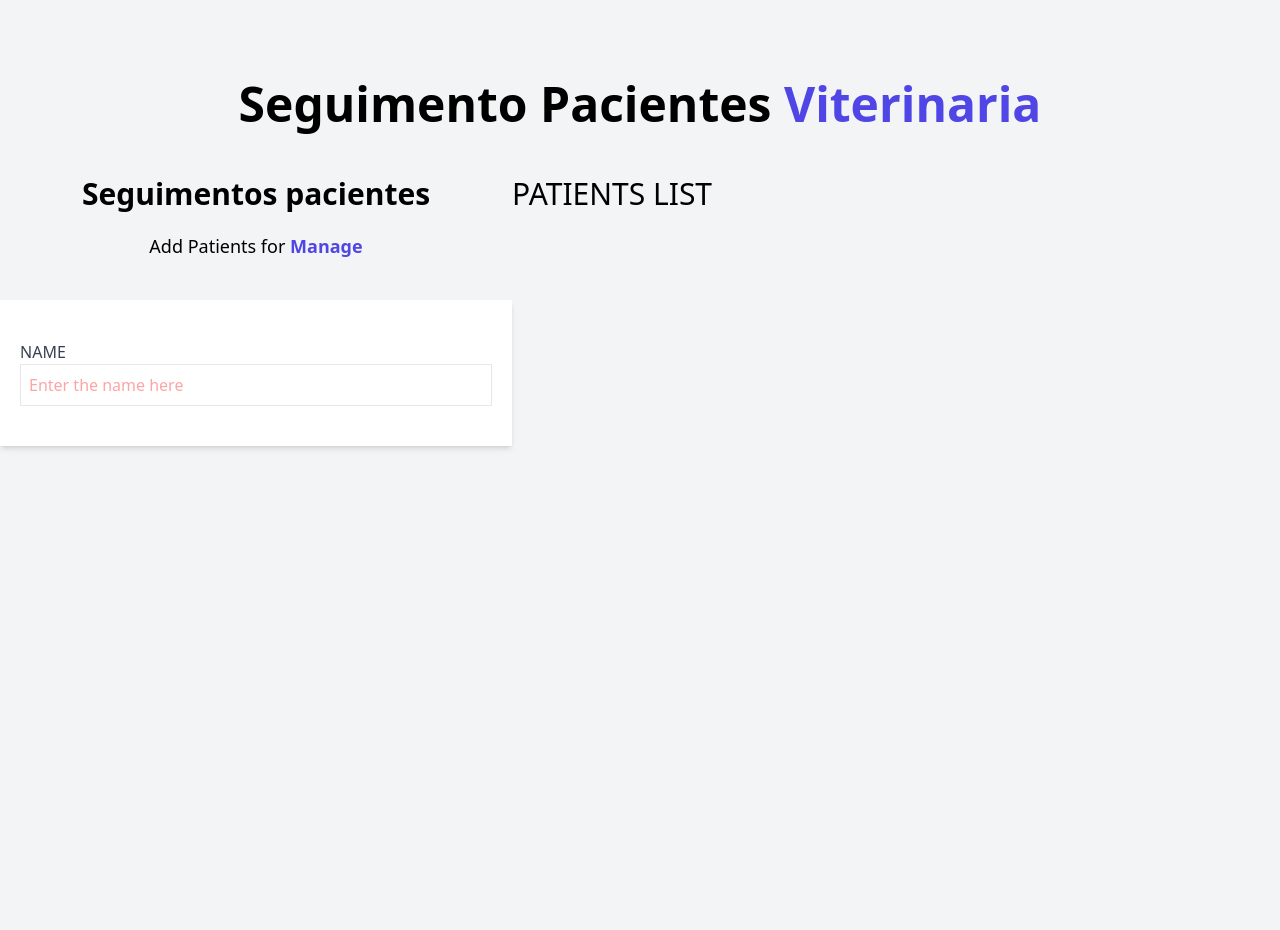
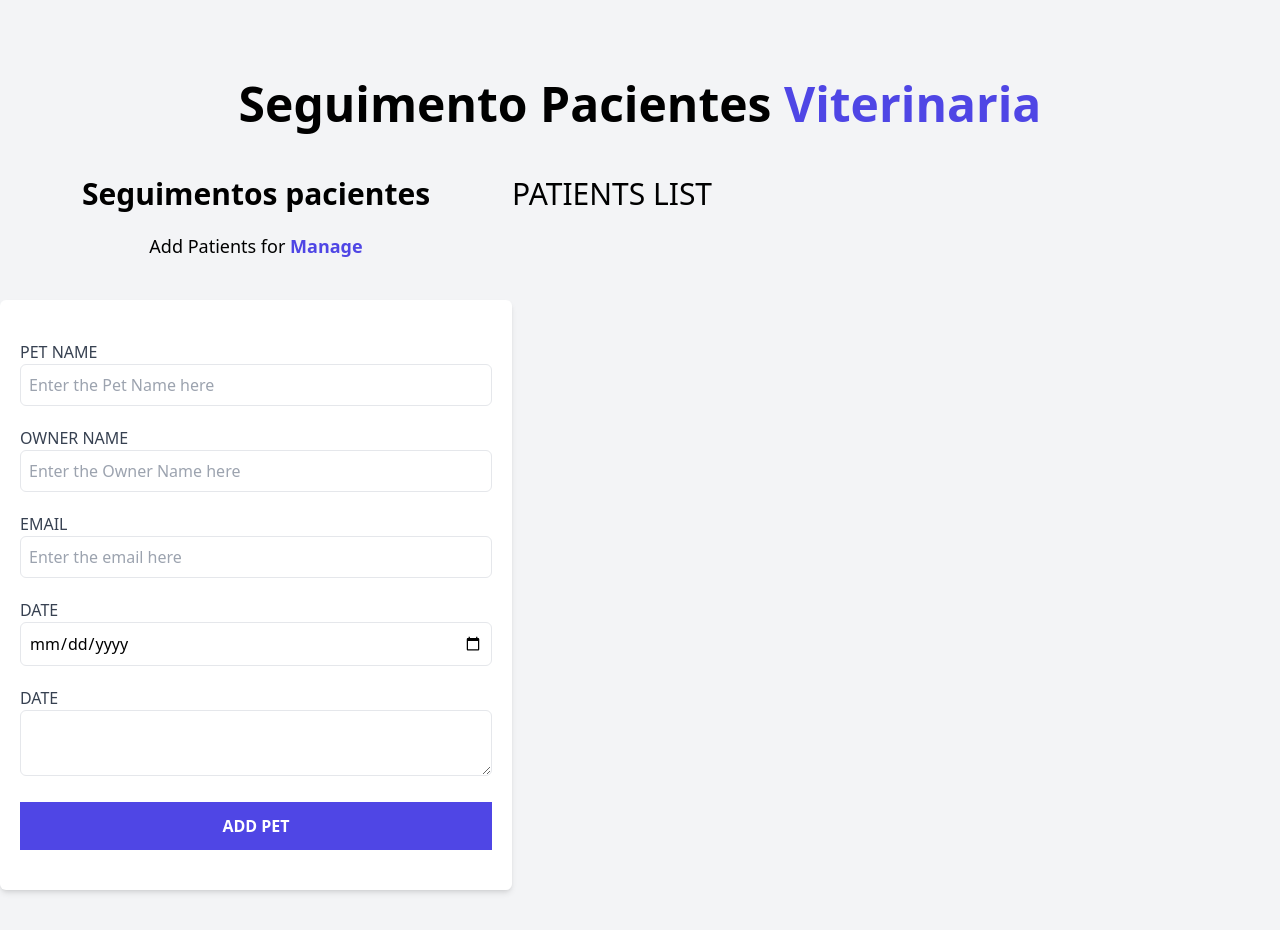
Before and after one commit to qant/citas_react, a React (Vite) app: page / in a window 1280 px wide. Before the commit the page ends 880 px from the top, so only its background shows below. Built offline with nearby package versions, Linux system fonts and the light colour scheme.

Commit message:
Add more fields and styles to the form

```diff
--- a/src/components/Form.jsx
+++ b/src/components/Form.jsx
@@ -8,9 +8,39 @@ function Form() {
         Add Patients for {''}
         <span className="text-indigo-600 font-bold">Manage</span>
       </p>
-      <form className="bg-white shadow-md mb-10 py-10 px-5">
-        <label className="text-gray-700 uppercase">Name</label>
-        <input type="text" className="p-2 w-full border placeholder-red-300" placeholder="Enter the name here" />
+      <form className="bg-white shadow-md mb-10 py-10 px-5 rounded-md">
+        <div className="mb-5">
+        <label htmlFor="pet_name" className="text-gray-700 uppercase">Pet Name</label>
+        <input id="pet_name" type="text" className="p-2 w-full border placeholder-gray-400 rounded-md" placeholder="Enter the Pet Name here" />
+        </div>
+
+        <div className="mb-5">
+        <label htmlFor="owner_name" className="text-gray-700 uppercase">Owner Name</label>
+        <input id="owner_name" type="text" className="p-2 w-full border placeholder-gray-400 rounded-md" placeholder="Enter the Owner Name here" />
+        </div>
+
+        <div className="mb-5">
+        <label htmlFor="owner_name" className="text-gray-700 uppercase">Email</label>
+        <input id="owner_name" type="email" className="p-2 w-full border placeholder-gray-400 rounded-md" placeholder="Enter the email here" />
+        </div>
+
+        <div className="mb-5">
+        <label htmlFor="date" className="text-gray-700 uppercase">Date</label>
+        <input id="date" type="date" className="p-2 w-full border placeholder-gray-400 rounded-md" />
+        </div>
+
+        <div className="mb-5">
+        <label htmlFor="sintoms" className="text-gray-700 uppercase">Date</label>
+        <textarea id="sintoms"
+        className="p-2 w-full border placeholder-gray-400 rounded-md"
+        />
+        </div>
+
+        <input name="submit" type="submit"
+        className="cursor-pointer transition-all bg-indigo-600 hover:shadow-md hover:bg-indigo-800 w-full p-3 text-white uppercase font-bold"
+        value="Add Pet" />
+
+
       </form>
     </div>
   )
```
